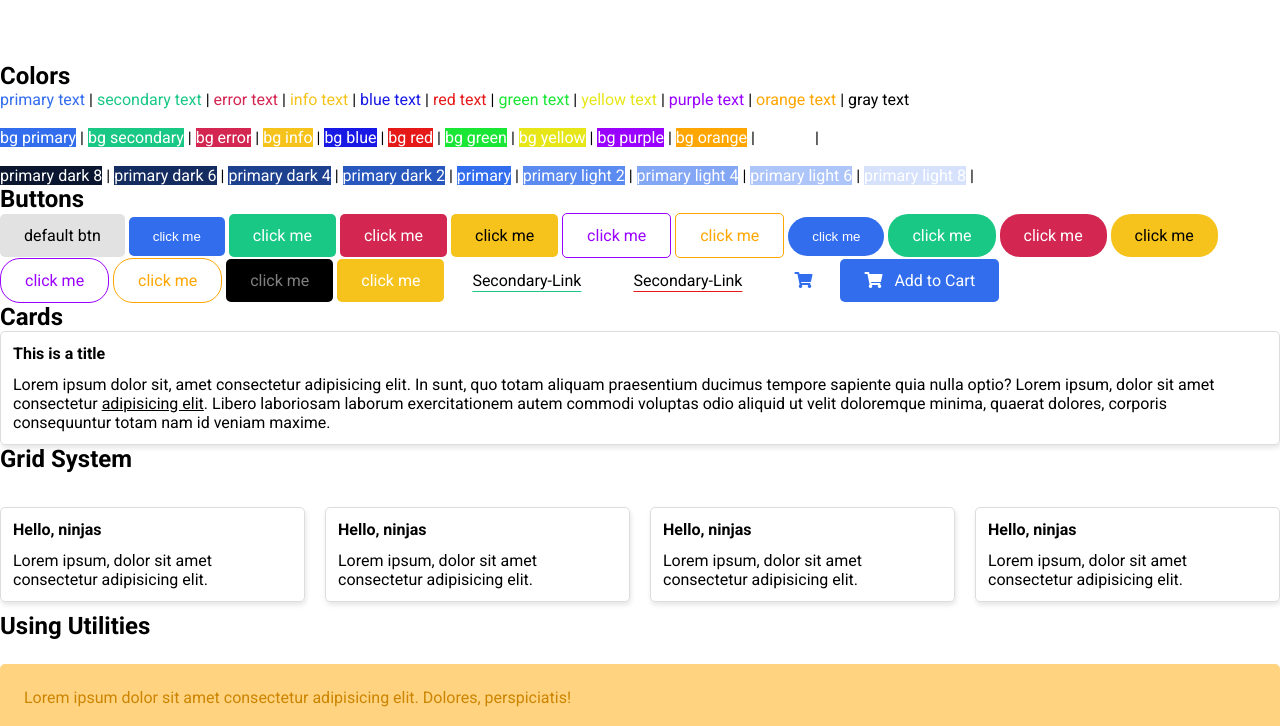
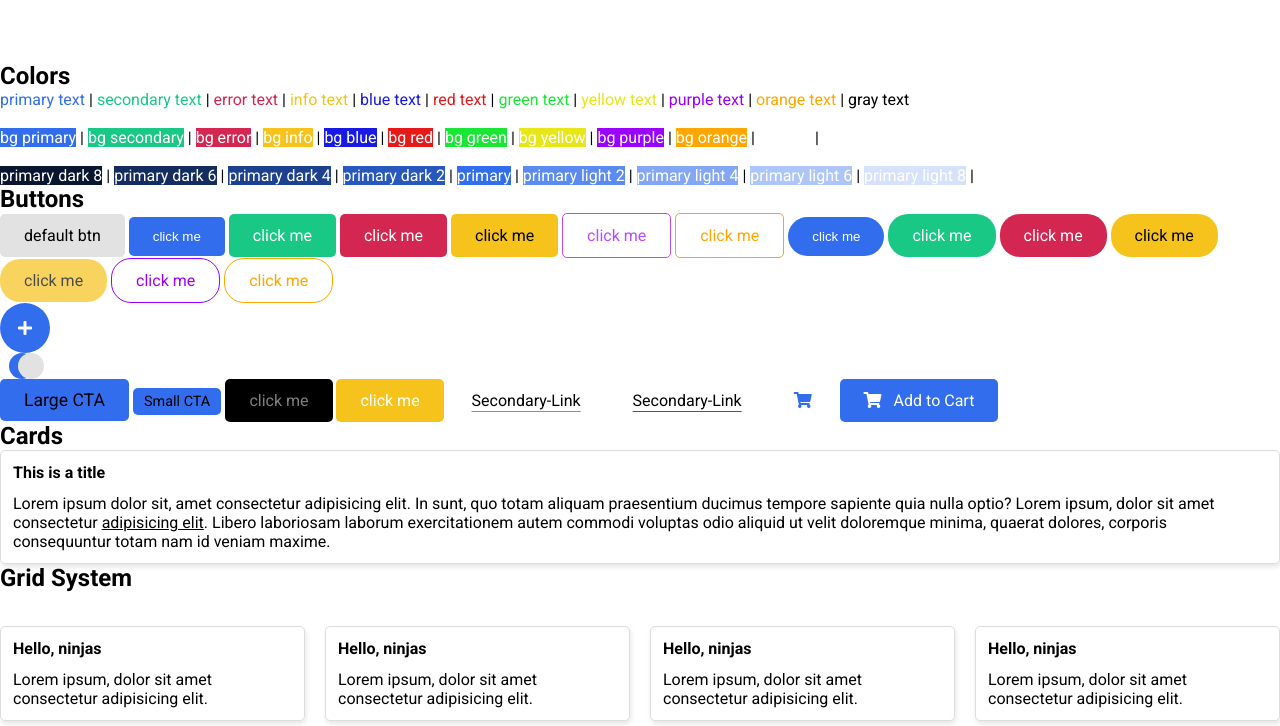
Before and after one commit to VedanthB/argon-css, a website: page index.html in a window 1280 px wide. Shown: the part 62-788 px from the top of the page. Drawn offline with Linux system fonts and the light colour scheme.

Commit message:
cta , floating action button and disabled button

```diff
--- a/argon/components/_button.scss
+++ b/argon/components/_button.scss
@@ -79,13 +79,6 @@
   }
 }
 
-/* icon buttons */
-// .btn-icon-primary .btn-icon {
-//   color: var(--primary-color);
-// }
-
-/* inactive links */
-
 .btn-disabled {
   pointer-events: none;
   opacity: 0.7;
@@ -112,8 +105,6 @@
   height: 50px;
   font-size: 1rem;
   border-radius: 50%;
-  color: var(--complimentary-text-color);
-  background-color: var(--primary-color);
   z-index: 10;
   position: fixed;
   bottom: 1rem;
@@ -128,9 +119,6 @@
   width: 44px;
   display: block;
   cursor: pointer;
-}
-.btn-toggle:focus-within {
-  box-shadow: 0 0 0 2px black;
 }
 
 .btn-checkbox {
--- a/index.html
+++ b/index.html
@@ -68,7 +68,9 @@
     <a href="#" class="btn-secondary text-white">click me</a>
     <a href="#" class="btn-error text-white">click me</a>
     <a href="#" class="btn-info">click me</a>
-    <a href="#" class="btn-outlined-purple text-purple text-hover-white"
+    <a
+      href="#"
+      class="btn-outlined-purple btn-disabled text-purple text-hover-white"
       >click me</a
     >
     <a href="#" class="btn-outlined-orange text-orange text-hover-white"
@@ -79,6 +81,8 @@
     <a href="#" class="btn-secondary-rounded text-white">click me</a>
     <a href="#" class="btn-error-rounded text-white">click me</a>
     <a href="#" class="btn-info-rounded">click me</a>
+    <a href="#" class="btn-info-rounded btn-disabled">click me</a>
+
     <a href="#" class="btn-outlined-purple-rounded text-purple text-hover-white"
       >click me</a
     >
@@ -86,6 +90,16 @@
       >click me</a
     >
 
+    <a class="bg-primary position-static text-white btn-float-action"
+      ><i class="fas fa-plus"></i
+    ></a>
+    <label class="btn-toggle"
+      ><input class="btn-checkbox" type="checkbox" />
+      <span class="btn-slider-round"></span>
+    </label>
+
+    <a class="btn btn-primary btn-lg">Large CTA</a>
+    <a class="btn btn-primary btn-sm">Small CTA</a>
     <a href="#" class="btn-complement-black">click me</a>
     <a href="#" class="btn-complement-info">click me</a>
     <a class="btn btn-secondary-link">Secondary-Link</a>
@@ -97,6 +111,7 @@
     <a class="btn btn-primary text-white"
       ><span><i class="mr-1 fas fa-shopping-cart"></i></span>Add to Cart</a
     >
+
     <!-- cards -->
     <h2>Cards</h2>
     <div class="card">
```
Also changed, not shown: css/index.css.
